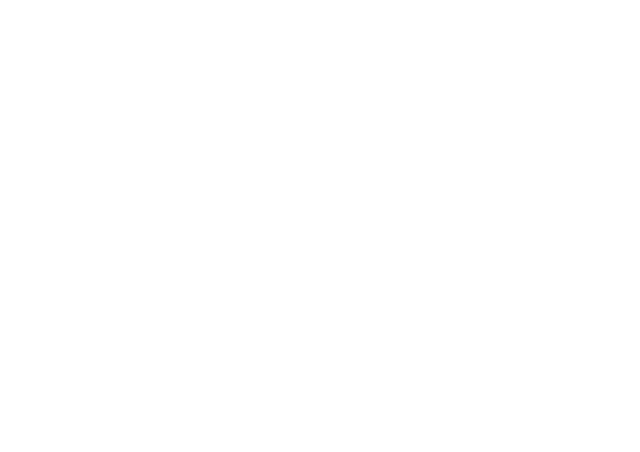
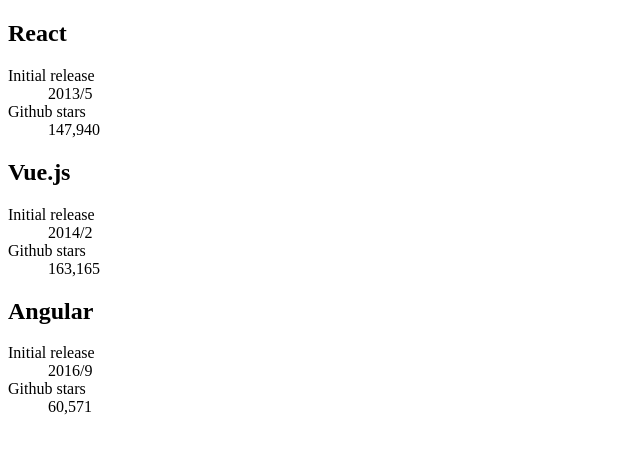
Before and after one commit to Fuka0102/react-tutorial2, a React (Create React App) app: page / in a window 1280 px wide. Shown: the top 452 px of the page, without its empty margins (0-640 px from the left). Built offline with nearby package versions, Linux system fonts and the light colour scheme.

Commit message:
[chapter2] リスト表示（答え合わせ）

```diff
--- a/src/displayList.jsx
+++ b/src/displayList.jsx
@@ -1,38 +1,52 @@
 import React from 'react';
 
-const programingLanguages = [
-  {
-    id: 'react',
-    name: 'React',
-    initialRelease: '2013/5',
-    githubStars: '147,940',
-  },
-  {
-    id: 'vue',
-    name: 'Vue.js',
-    initialRelease: '2014/2',
-    githubStars: '163,165',
-  },
-  {
-    id: 'angular',
-    name: 'Angular',
-    initialRelease: '2016/9',
-    githubStars: '60,571',
-  },
-];
+function Section({ id, title, children }) {
+  return (
+    <section id={id} className='box'>
+      <h1 className='title'>{title}</h1>
+      {children}
+    </section>
+  );
+}
 
-const DefinitionList = programingLanguages.map((item) => {
-  <dl className='definition'>
-    <dt className='definition-title'>Initial release</dt>
-    <dd className='definition-content'>{item.initialRelease}</dd>
-    <dt className='definition-title'>Github stars</dt>
-    <dd className='definition-content'>{item.githubStars}</dd>
-  </dl>;
-});
+function DefinitionList({ items }) {
+  return (
+    <dl className='definition'>
+      {items.map((item) => (
+        <React.Fragment key={item.title}>
+          <dt className='definition-title'>{item.title}</dt>
+          <dd className='definition-content'>{item.content}</dd>
+        </React.Fragment>
+      ))}
+    </dl>
+  );
+}
 
-export const section = programingLanguages.map((item) => {
-  <section id={item.id} className='box'>
-    <h1 className='title'>{item.name} </h1>
-    <DefinitionList />
-  </section>;
-});
+export const list = (
+  <>
+    <Section id='react' title='React'>
+      <DefinitionList
+        items={[
+          { title: 'Initial release', content: '2013/5' },
+          { title: 'Github stars', content: '147,940' },
+        ]}
+      />
+    </Section>
+    <Section id='vue' title='Vue.js'>
+      <DefinitionList
+        items={[
+          { title: 'Initial release', content: '2014/2' },
+          { title: 'Github stars', content: '163,165' },
+        ]}
+      />
+    </Section>
+    <Section id='angular' title='Angular'>
+      <DefinitionList
+        items={[
+          { title: 'Initial release', content: '2016/9' },
+          { title: 'Github stars', content: '60,571' },
+        ]}
+      />
+    </Section>
+  </>
+);
--- a/src/index.jsx
+++ b/src/index.jsx
@@ -1,7 +1,7 @@
 import ReactDOM from 'react-dom/client';
 import { app } from './displayGif';
-import { section } from './displayList';
+import { list } from './displayList';
 
 const root = ReactDOM.createRoot(document.getElementById('root'));
 root.render(app);
-root.render(section);
+root.render(list);
```
